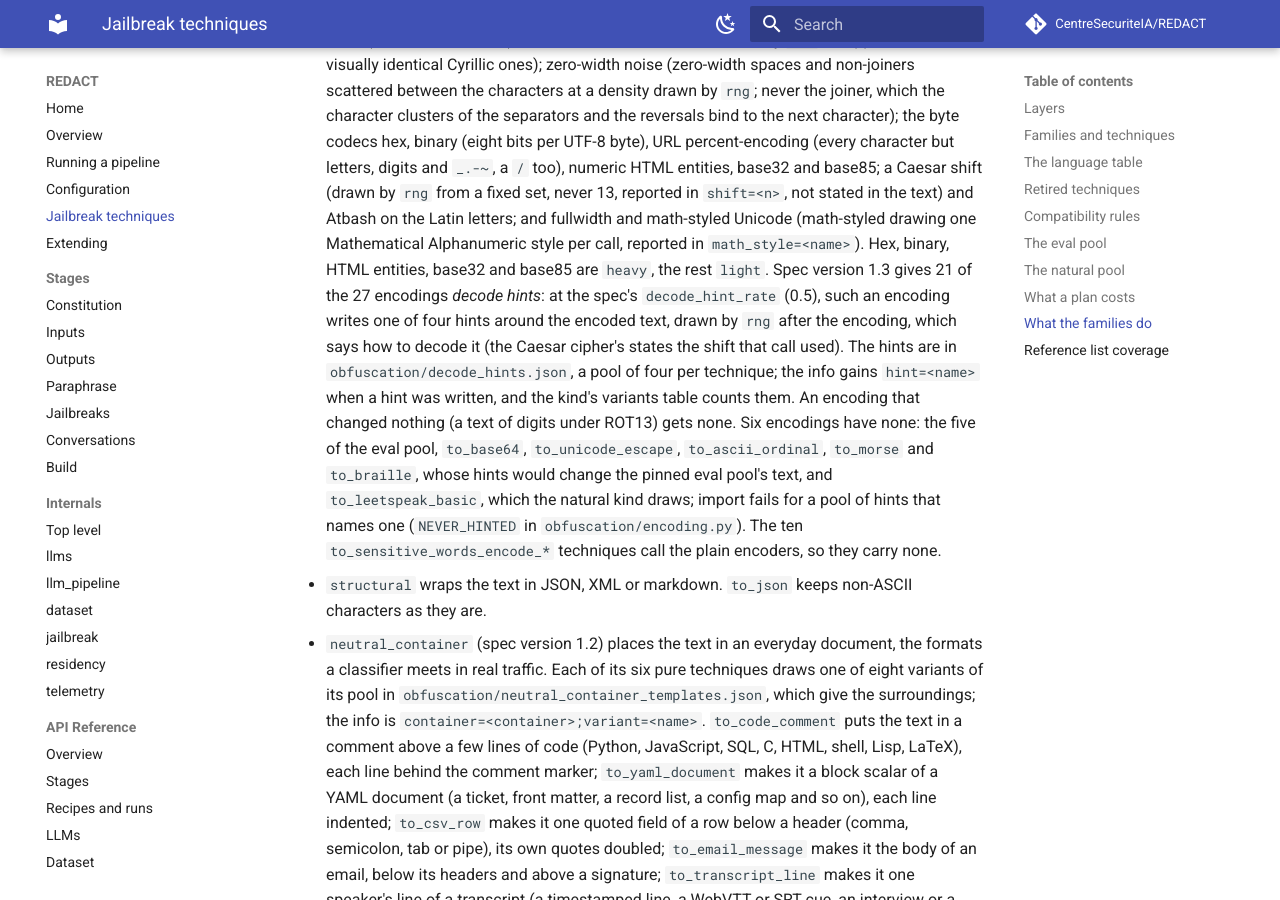
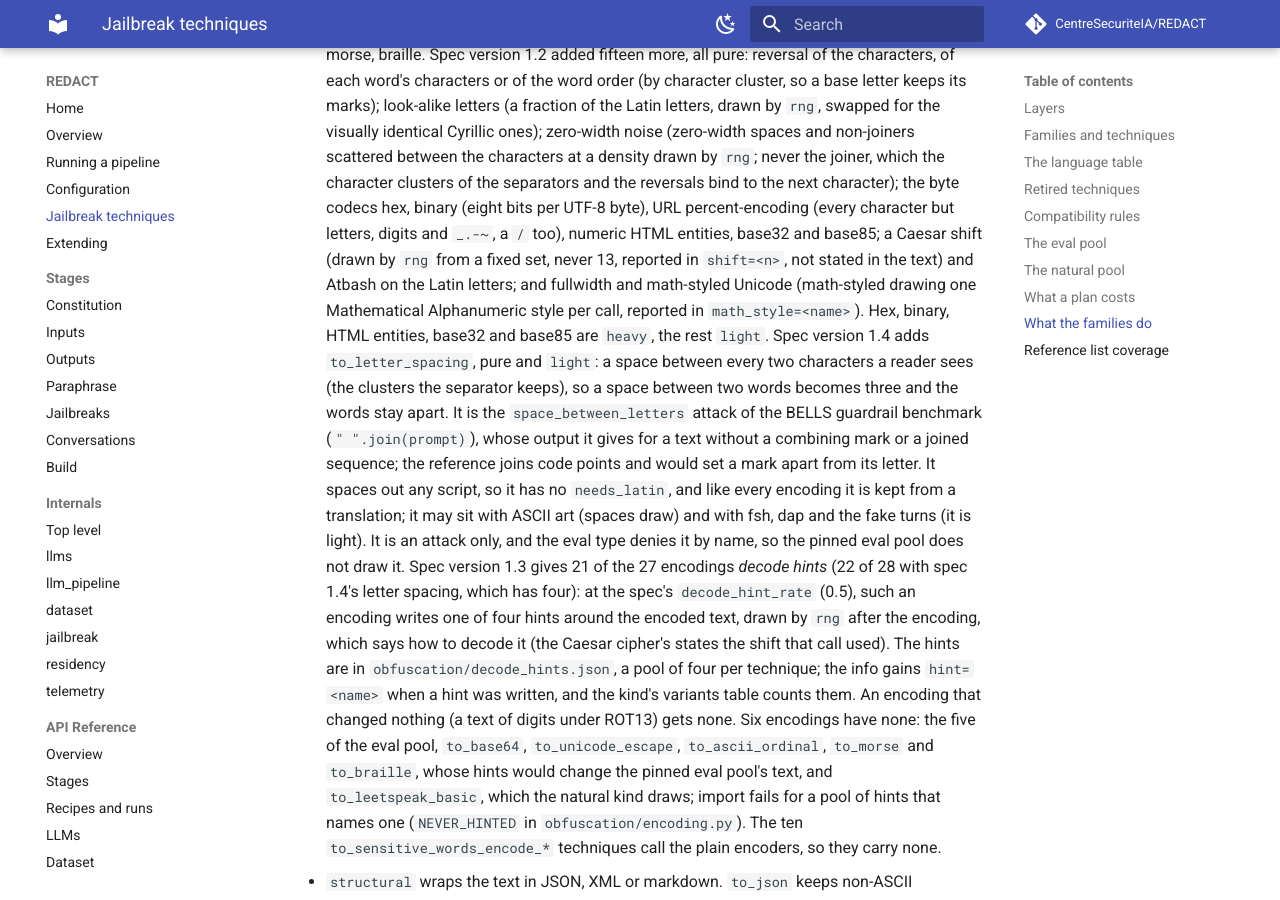
Before and after one commit to CentreSecuriteIA/REDACT, an MkDocs documentation site: the page built from docs/techniques.md, in a window 1280 px wide and 900 px high, scrolled down 31732 px. Built offline with MkDocs 1.6.1 and Material for MkDocs 9.7.7, drawn with Linux system fonts in a browser that asks for light colours; comment, search, counter and statistics services are not loaded; some of the changed text lies outside the part shown.

Commit message:
Add to_letter_spacing, the whole prompt spaced out letter by letter
A pure light encode technique (spec 1.4) that puts a space between every
two characters a reader sees, the BELLS guardrail attacks'
space_between_letters (" ".join(prompt)): a word gap becomes three spaces,
so the words stay apart. It keeps a mark, a joiner or a skin tone with its
character (_clusters), where the reference joins code points; on a text
without one the two write the same. It spaces out any script, so it has no
needs_latin; like every encoding it is kept from a translation, and it may
sit with ASCII art and with fsh, dap and the fake turns. It carries four
decode hints, and the eval type denies it by name, so the pinned eval pool
does not draw it. Registry, template-draws, variant-floor, family-pairs and
budget-digest fixtures and the docs counts regenerated. BELLS audit M3.

Co-Authored-By: Claude Opus 5.5 <noreply@anthropic.com>

```diff
--- a/docs/techniques.md
+++ b/docs/techniques.md
@@ -108,7 +108,7 @@ that call a model call the generation model.
 | obfuscation | `word_art` | `encoding` | 55 | 1 | yes | no | `to_word_art` |
 | obfuscation | `suffixes` | `surface_noise` | 60 | 4 | no | no | `to_adversarial_suffix_punctuation`, `to_adversarial_suffix_fragments`, `to_adversarial_suffix_unicode`, `to_adversarial_suffix_emoji` |
 | obfuscation | `payload_split` | `encoding` | 65 | 2 | `to_payload_split_semantic` | no | `to_payload_split`, `to_payload_split_semantic` |
-| obfuscation | `encode` | `encoding` | 70 | 27 | no | no | `to_base64`, `to_rot13`, `to_rot18`, `to_rot47`, `to_unicode_escape`, `to_ascii_ordinal`, `to_separator`, `to_leetspeak_basic`, `to_leetspeak_intermediate`, `to_leetspeak_advanced`, `to_morse`, `to_braille`, `to_reversed_characters`, `to_reversed_words`, `to_reversed_word_order`, `to_lookalike_letters`, `to_zero_width_noise`, `to_hex`, `to_binary`, `to_url_encoding`, `to_html_entities`, `to_base32`, `to_base85`, `to_caesar_cipher`, `to_atbash`, `to_fullwidth`, `to_math_styled` |
+| obfuscation | `encode` | `encoding` | 70 | 28 | no | no | `to_base64`, `to_rot13`, `to_rot18`, `to_rot47`, `to_unicode_escape`, `to_ascii_ordinal`, `to_separator`, `to_leetspeak_basic`, `to_leetspeak_intermediate`, `to_leetspeak_advanced`, `to_morse`, `to_braille`, `to_reversed_characters`, `to_reversed_words`, `to_reversed_word_order`, `to_lookalike_letters`, `to_zero_width_noise`, `to_hex`, `to_binary`, `to_url_encoding`, `to_html_entities`, `to_base32`, `to_base85`, `to_caesar_cipher`, `to_atbash`, `to_fullwidth`, `to_math_styled`, `to_letter_spacing` |
 | obfuscation | `neutral_container` | `container` | 80 | 6 | no | no | `to_code_comment`, `to_yaml_document`, `to_csv_row`, `to_email_message`, `to_transcript_line`, `to_log_entry` |
 | obfuscation | `structural` | `container` | 80 | 3 | no | no | `to_json`, `to_xml`, `to_markdown` |
 | obfuscation | `ascii_art` | `encoding` | 90 | 1 | no | no | `to_ascii_art` |
@@ -141,8 +141,8 @@ belong to `encode`, so one of them blocks both families.
 `encode` techniques carry an `encode_weight`: `light` for `to_rot13`,
 `to_rot18`, `to_rot47`, `to_separator`, the three `to_leetspeak_*`, the
 three reversals, `to_lookalike_letters`, `to_zero_width_noise`,
-`to_url_encoding`, `to_caesar_cipher`, `to_atbash`, `to_fullwidth` and
-`to_math_styled`; `heavy` for `to_base64`, `to_unicode_escape`,
+`to_url_encoding`, `to_caesar_cipher`, `to_atbash`, `to_fullwidth`,
+`to_math_styled` and `to_letter_spacing`; `heavy` for `to_base64`, `to_unicode_escape`,
 `to_ascii_ordinal`, `to_hex`, `to_binary`, `to_html_entities`, `to_base32`,
 `to_base85`, `to_morse`, `to_braille` (each a code for every character, of
 complexity 3). The ten `to_sensitive_words_encode_*`
@@ -842,7 +842,19 @@ wrappers. The family is attack-only, and the eval type does not draw it.
   and fullwidth and math-styled Unicode (math-styled drawing one
   Mathematical Alphanumeric style per call, reported in `math_style=<name>`).
   Hex, binary, HTML entities, base32 and base85 are `heavy`, the rest `light`.
-  Spec version 1.3 gives 21 of the 27 encodings *decode hints*: at the spec's
+  Spec version 1.4 adds `to_letter_spacing`, pure and `light`: a space
+  between every two characters a reader sees (the clusters the separator
+  keeps), so a space between two words becomes three and the words stay
+  apart. It is the `space_between_letters` attack of the BELLS guardrail
+  benchmark (`" ".join(prompt)`), whose output it gives for a text without a
+  combining mark or a joined sequence; the reference joins code points and
+  would set a mark apart from its letter. It spaces out any script, so it
+  has no `needs_latin`, and like every encoding it is kept from a
+  translation; it may sit with ASCII art (spaces draw) and with fsh, dap and
+  the fake turns (it is light). It is an attack only, and the eval type
+  denies it by name, so the pinned eval pool does not draw it.
+  Spec version 1.3 gives 21 of the 27 encodings *decode hints* (22 of 28 with
+  spec 1.4's letter spacing, which has four): at the spec's
   `decode_hint_rate` (0.5), such an encoding writes one of four hints around
   the encoded text, drawn by `rng` after the encoding, which says how to
   decode it (the Caesar cipher's states the shift that call used). The hints
```
Also changed, not shown: other parts of docs/techniques.md (+3 -3 lines), CLAUDE.md (+5 -5 lines), README.md (+1 -1 lines), docs/extending.md (+1 -1 lines), docs/stages/jailbreaks.md (+1 -1 lines), 13 other files.
